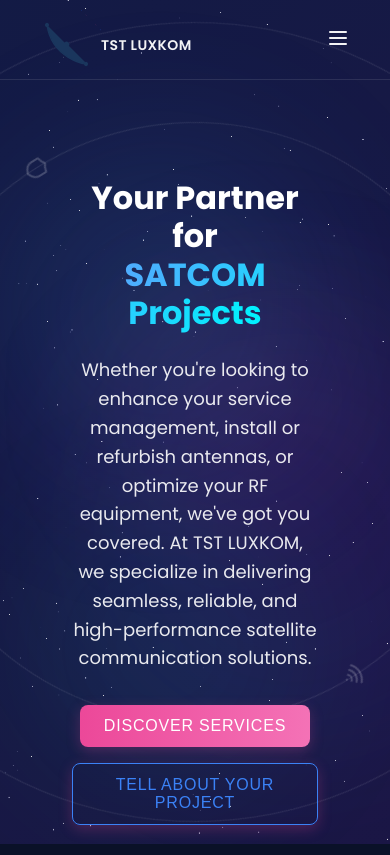
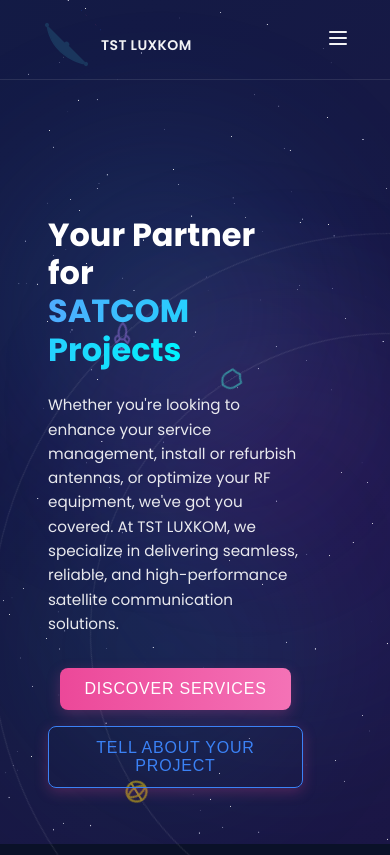
Before and after one commit to Ywette/TSTLUXKOM, a Next.js app: page / in a window 390 px wide. Shown: the top 855 px of the page. Built offline with nearby package versions, Linux system fonts and the light colour scheme.

Commit message:
Hero Text alignement

```diff
--- a/src/app/stylings/HeroSection.css
+++ b/src/app/stylings/HeroSection.css
@@ -2,23 +2,22 @@
   position: relative;
   height: 100vh; /* Full viewport height */
   display: flex;
-  align-items: center;
-  justify-content: center;
   overflow: hidden;
+  padding-right: 40%;
 }
 
 .hero-container {
   position: relative;
   z-index: 10;
-  text-align: center;
+
   padding: 2rem;
 }
 
 .hero-content-wrapper {
   display: flex;
-  align-items: center;
-  justify-content: center;
   width: 100%;
+  margin-right: 75%;
+
 }
 
 .hero-content {
@@ -26,8 +25,6 @@
   padding: 2rem;
   border-radius: 1rem;
   width: 100%;
-  max-width: 600px;
-  text-align: center;
   z-index: 10;
 }
 
@@ -56,7 +53,6 @@
 .hero-buttons {
   display: flex;
   gap: 1rem;
-  justify-content: center;
   align-items: center;
 }
 
@@ -83,23 +79,69 @@
   color: var(--accent-highlight-color, #3b82f6);
 }
 
-/* Responsive adjustments */
+/* Laptop size responsive adjustments */
+@media (max-width: 1024px) {
+  .hero-section {
+    padding-right: 30%;
+  }
+
+  .hero-content-wrapper {
+    margin-right: 60%;
+  }
+
+  .hero-content {
+    max-width: 500px;
+    padding: 1.5rem;
+  }
+
+  .hero-title {
+    font-size: 3rem;
+  }
+
+  .hero-description {
+    font-size: 1rem;
+  }
+}
+
+/* Tablet size responsive adjustments */
 @media (max-width: 768px) {
+  .hero-section {
+    padding-right: 20%;
+  }
+
+  .hero-content-wrapper {
+    margin-right: 40%;
+  }
+
+  .hero-content {
+    max-width: 400px;
+    padding: 1.25rem;
+  }
+
   .hero-title {
     font-size: 2.5rem;
   }
 
   .hero-description {
-    font-size: 1.125rem;
+    font-size: 0.95rem;
+  }
+}
+
+/* Mobile size responsive adjustments */
+@media (max-width: 480px) {
+  .hero-section {
+    padding-right: 10%;
+  }
+
+  .hero-content-wrapper {
+    margin-right: 20%;
   }
 
   .hero-content {
-    padding: 3rem 1.5rem;
-    max-width: 90%;
+    max-width: 300px;
+    padding: 1rem;
   }
-}
 
-@media (max-width: 480px) {
   .hero-title {
     font-size: 2rem;
   }
--- a/src/app/stylings/OrbitCircles.css
+++ b/src/app/stylings/OrbitCircles.css
@@ -1,12 +1,13 @@
 .orbit-container {
   position: fixed;
-  top: 0;
-  left: 0;
-  width: 100vw;
+  top: 125%;
+  right: -25%;
+  transform: translate(0, -100%);
+  width: 50vw; /* Take up right half of the screen */
   height: 100vh;
   pointer-events: none;
   z-index: 0;
-  overflow: hidden;
+  overflow: visible;
 }
 
 /* Orbit circles styling */
@@ -32,7 +33,6 @@
   animation: rotate2 55s linear infinite reverse;
 }
 
-
 /* Orbit icons */
 .orbit-icons {
   position: absolute;
@@ -42,21 +42,69 @@
 
 .orbit-icon {
   position: absolute;
-  color: rgba(255, 255, 255, 0.2);
   width: 24px;
   height: 24px;
+  filter: drop-shadow(0 0 8px rgba(0, 0, 0, 0.3));
 }
 
-/* Position icons around the circles */
-.orbit-circle-1 .orbit-icon:nth-child(1) { top: 0; left: 50%; transform: translate(-50%, -50%); }
-.orbit-circle-1 .orbit-icon:nth-child(2) { right: 0; top: 50%; transform: translate(50%, -50%); }
-.orbit-circle-1 .orbit-icon:nth-child(3) { bottom: 0; left: 50%; transform: translate(-50%, 50%); }
-.orbit-circle-1 .orbit-icon:nth-child(4) { left: 0; top: 50%; transform: translate(-50%, -50%); }
+/* Position and color icons around the circles */
+.orbit-circle-1 .orbit-icon:nth-child(1) {
+  top: 0;
+  left: 50%;
+  transform: translate(-50%, -50%);
+  color: #3b82f6;
+  opacity: 0.5;
+}
+.orbit-circle-1 .orbit-icon:nth-child(2) {
+  right: 0;
+  top: 50%;
+  transform: translate(50%, -50%);
+  color: #00FF9F;
+  opacity: 0.5;
+}
+.orbit-circle-1 .orbit-icon:nth-child(3) {
+  bottom: 0;
+  left: 50%;
+  transform: translate(-50%, 50%);
+  color: #FFD700;
+  opacity: 0.5;
+}
+.orbit-circle-1 .orbit-icon:nth-child(4) {
+  left: 0;
+  top: 50%;
+  transform: translate(-50%, -50%);
+  color: #40E0D0;
+  opacity: 0.5;
+}
 
-.orbit-circle-2 .orbit-icon:nth-child(1) { top: 0; left: 50%; transform: translate(-50%, -50%); }
-.orbit-circle-2 .orbit-icon:nth-child(2) { right: 0; top: 50%; transform: translate(50%, -50%); }
-.orbit-circle-2 .orbit-icon:nth-child(3) { bottom: 0; left: 50%; transform: translate(-50%, 50%); }
-.orbit-circle-2 .orbit-icon:nth-child(4) { left: 0; top: 50%; transform: translate(-50%, -50%); }
+.orbit-circle-2 .orbit-icon:nth-child(1) {
+  top: 0;
+  left: 50%;
+  transform: translate(-50%, -50%);
+  color: #9370DB;
+  opacity: 0.5;
+}
+.orbit-circle-2 .orbit-icon:nth-child(2) {
+  right: 0;
+  top: 50%;
+  transform: translate(50%, -50%);
+  color: #3b82f6;
+  opacity: 0.5;
+}
+.orbit-circle-2 .orbit-icon:nth-child(3) {
+  bottom: 0;
+  left: 50%;
+  transform: translate(-50%, 50%);
+  color: #00FF9F;
+  opacity: 0.5;
+}
+.orbit-circle-2 .orbit-icon:nth-child(4) {
+  left: 0;
+  top: 50%;
+  transform: translate(-50%, -50%);
+  color: #FFD700;
+  opacity: 0.5;
+}
 
 @keyframes rotate1 {
   from { transform: translate(-50%, -50%) rotate(0deg); }
```
